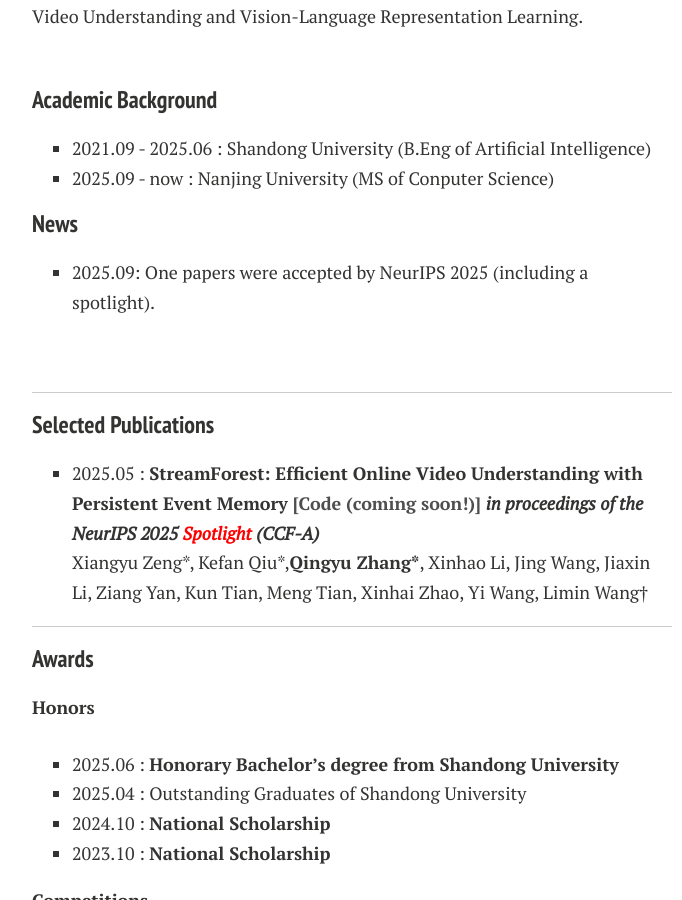
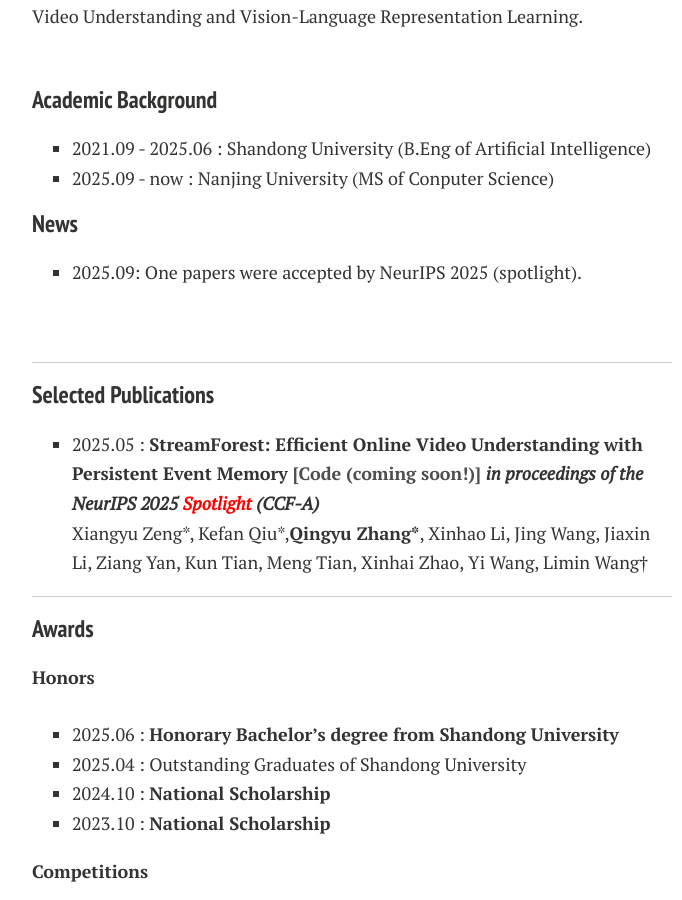
Before and after one commit to happyzqy/happyzqy.github.io, a Jekyll site: the page built from index.md, in a window 1280 px wide and 900 px high, scrolled down 346 px. Shown: the whole window, without its empty margins (288-970 px from the left). Built offline with Jekyll 4.4.1, drawn with Linux system fonts in a browser that asks for light colours; nearby versions of some CDN libraries; comment, search, counter and statistics services are not loaded; a style sheet for code colours, icons or effects is not loaded.

Commit message:
update infomation

```diff
--- a/index.md
+++ b/index.md
@@ -25,7 +25,7 @@
 
 ### News
 
-- 2025.09: One papers were accepted by NeurIPS 2025 (including a spotlight).
+- 2025.09: One papers were accepted by NeurIPS 2025 (spotlight).
 
 <br>
 
```
